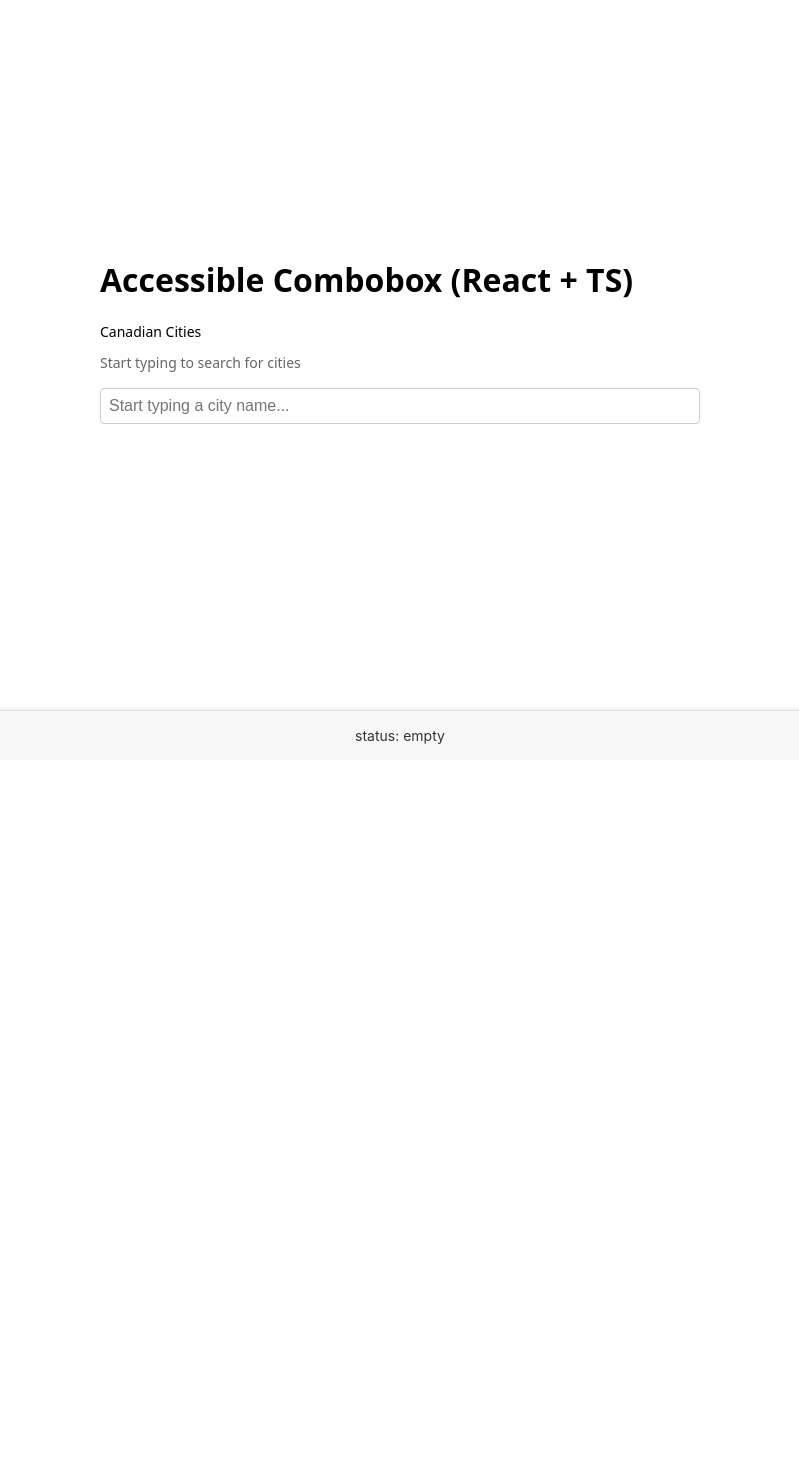
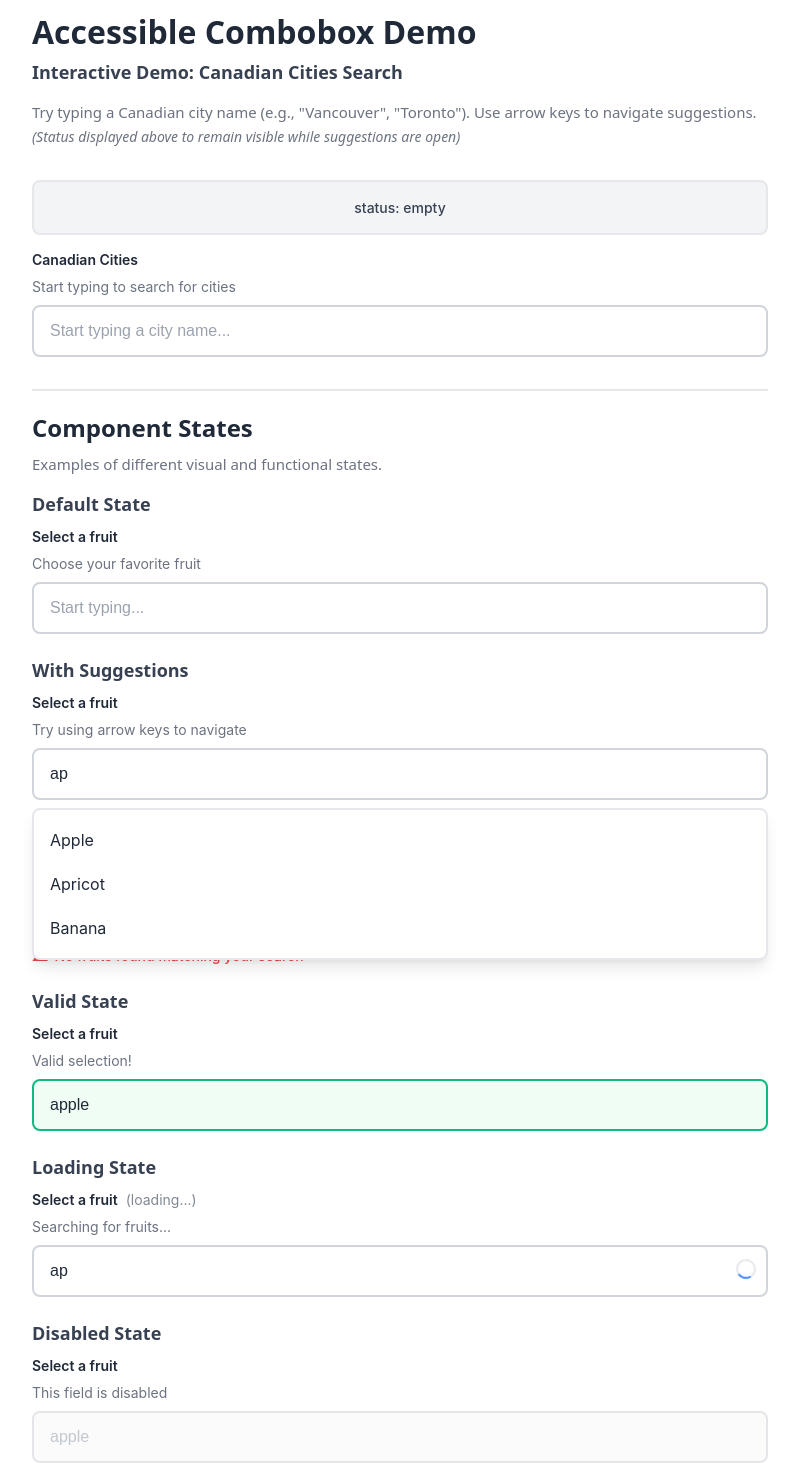
Before and after one commit to oscarpinzon/accessible-combobox-react, a React (Vite) app: page / in a window 1280 px wide. Shown: the part 40-1510 px from the top of the page, without its empty margins (240-1039 px from the left). Before the commit the page ends 800 px from the top, so only its background shows below. Built offline with nearby package versions, Linux system fonts and the light colour scheme.

Commit message:
feat: migrate styles from App.css to App.module.css and enhance component styling

```diff
--- a/src/App.css
+++ /dev/null
@@ -1,15 +0,0 @@
-.app-container {
-  display: flex;
-  flex-direction: column;
-  justify-content: center;
-  align-items: center;
-  min-height: 100vh;
-  padding: 20px;
-  padding-bottom: 80px;
-  box-sizing: border-box;
-}
-
-.app-container main {
-  max-width: 600px;
-  width: 100%;
-}
--- /dev/null
+++ b/src/App.module.css
@@ -0,0 +1,108 @@
+.container {
+  padding: 2rem;
+  max-width: 800px;
+  margin: 0 auto;
+  min-height: 100vh;
+  padding-bottom: 2rem;
+}
+
+.title {
+  font-size: 2rem;
+  font-weight: 700;
+  color: #1f2937;
+  margin-bottom: 0.5rem;
+  line-height: 1.2;
+}
+
+.description {
+  font-size: 0.9375rem;
+  color: #6b7280;
+  margin: 0;
+  line-height: 1.6;
+}
+
+.realExample {
+  display: flex;
+  flex-direction: column;
+  gap: 1rem;
+  margin-bottom: 2rem;
+}
+
+.divider {
+  border: 0;
+  border-top: 2px solid #e5e7eb;
+  margin: 1rem 0;
+}
+
+.statesHeader {
+  margin-bottom: 1rem;
+}
+
+.showcaseTitle {
+  font-size: 1.5rem;
+  font-weight: 600;
+  color: #1f2937;
+  margin-bottom: 0.5rem;
+}
+
+.statesShowcase {
+  display: grid;
+  gap: 1.5rem;
+}
+
+.section {
+  display: flex;
+  flex-direction: column;
+  gap: 0.75rem;
+}
+
+.sectionTitle {
+  font-size: 1.125rem;
+  font-weight: 600;
+  color: #374151;
+  margin: 0;
+}
+
+.selectedCity {
+  padding: 1rem;
+  background-color: #f0fdf4;
+  border-radius: 0.5rem;
+  border: 2px solid #10b981;
+  color: #065f46;
+  animation: slideIn 0.3s ease;
+}
+
+.selectedCity strong {
+  color: #047857;
+}
+
+@keyframes slideIn {
+  from {
+    opacity: 0;
+    transform: translateY(-0.5rem);
+  }
+  to {
+    opacity: 1;
+    transform: translateY(0);
+  }
+}
+
+/* Responsive */
+@media (max-width: 640px) {
+  .container {
+    padding: 1rem;
+    padding-bottom: 1.5rem;
+  }
+
+  .title {
+    font-size: 1.5rem;
+  }
+
+  .showcaseTitle {
+    font-size: 1.25rem;
+  }
+
+  .statesShowcase {
+    gap: 1.25rem;
+  }
+}
--- a/src/App.tsx
+++ b/src/App.tsx
@@ -1,28 +1,130 @@
 import { CityField } from '@/components/CityField';
+import { Combobox } from '@/components/Combobox';
 import { StatusBar } from '@/components/StatusBar';
 import { useState } from 'react';
-import './App.css';
+import styles from './App.module.css';
+
+const mockOptions = [
+  { value: 'apple', label: 'Apple' },
+  { value: 'apricot', label: 'Apricot' },
+  { value: 'banana', label: 'Banana' },
+];
 
 export default function App() {
   const [status, setStatus] = useState<string>('empty');
-
-  const handleCityChange = (city: string) => {
-    console.log('Selected city:', city);
-  };
+  const [value1, setValue1] = useState('');
+  const [value2, setValue2] = useState('ap');
+  const [value3, setValue3] = useState('xyz');
 
   return (
-    <div className="app-container">
-      <main>
-        <h1>Accessible Combobox (React + TS)</h1>
+    <div className={styles.container}>
+      <h1 className={styles.title}>Accessible Combobox Demo</h1>
 
-        <CityField
-          label="Canadian Cities"
-          onCityChange={handleCityChange}
-          onStatusChange={setStatus}
-        />
-      </main>
+      <div className={styles.realExample}>
+        <h2 className={styles.sectionTitle}>
+          Interactive Demo: Canadian Cities Search
+        </h2>
+        <p className={styles.description}>
+          Try typing a Canadian city name (e.g., "Vancouver", "Toronto"). Use
+          arrow keys to navigate suggestions.
+          <br />
+          <em style={{ fontSize: '0.875rem', color: '#6b7280' }}>
+            (Status displayed above to remain visible while suggestions are
+            open)
+          </em>
+        </p>
+        <StatusBar status={status} />
+        <CityField label="Canadian Cities" onStatusChange={setStatus} />
+      </div>
 
-      <StatusBar status={status} />
+      <hr className={styles.divider} />
+
+      <div className={styles.statesHeader}>
+        <h2 className={styles.showcaseTitle}>Component States</h2>
+        <p className={styles.description}>
+          Examples of different visual and functional states.
+        </p>
+      </div>
+
+      <div className={styles.statesShowcase}>
+        <section className={styles.section}>
+          <h3 className={styles.sectionTitle}>Default State</h3>
+          <Combobox
+            id="default"
+            label="Select a fruit"
+            value={value1}
+            options={mockOptions}
+            onChange={setValue1}
+            placeholder="Start typing..."
+            helperText="Choose your favorite fruit"
+          />
+        </section>
+
+        <section className={styles.section}>
+          <h3 className={styles.sectionTitle}>With Suggestions</h3>
+          <Combobox
+            id="suggestions"
+            label="Select a fruit"
+            value={value2}
+            options={mockOptions}
+            onChange={setValue2}
+            placeholder="Start typing..."
+            helperText="Try using arrow keys to navigate"
+          />
+        </section>
+
+        <section className={styles.section}>
+          <h3 className={styles.sectionTitle}>Error State</h3>
+          <Combobox
+            id="error"
+            label="Select a fruit"
+            value={value3}
+            options={[]}
+            onChange={setValue3}
+            placeholder="Start typing..."
+            errorText="No fruits found matching your search"
+          />
+        </section>
+
+        <section className={styles.section}>
+          <h3 className={styles.sectionTitle}>Valid State</h3>
+          <Combobox
+            id="valid"
+            label="Select a fruit"
+            value="apple"
+            options={mockOptions}
+            onChange={() => {}}
+            isValid={(v) => v === 'apple'}
+            helperText="Valid selection!"
+          />
+        </section>
+
+        <section className={styles.section}>
+          <h3 className={styles.sectionTitle}>Loading State</h3>
+          <Combobox
+            id="loading"
+            label="Select a fruit"
+            value="ap"
+            options={[]}
+            onChange={() => {}}
+            isLoading={true}
+            helperText="Searching for fruits..."
+          />
+        </section>
+
+        <section className={styles.section}>
+          <h3 className={styles.sectionTitle}>Disabled State</h3>
+          <Combobox
+            id="disabled"
+            label="Select a fruit"
+            value="apple"
+            options={mockOptions}
+            onChange={() => {}}
+            disabled={true}
+            helperText="This field is disabled"
+          />
+        </section>
+      </div>
     </div>
   );
 }
--- a/src/components/Combobox/Combobox.module.css
+++ b/src/components/Combobox/Combobox.module.css
@@ -1,117 +1,147 @@
+/* Base Container */
 .container {
-  display: flex;
-  flex-direction: column;
-  gap: 0.5rem;
+  position: relative;
+  width: 100%;
+  font-family:
+    -apple-system, BlinkMacSystemFont, 'Segoe UI', 'Roboto', 'Oxygen', 'Ubuntu',
+    'Cantarell', 'Fira Sans', 'Droid Sans', 'Helvetica Neue', sans-serif;
+}
+
+/* Label */
+.label {
+  display: block;
+  font-size: 0.875rem;
+  font-weight: 600;
+  color: #1f2937;
+  margin-bottom: 0.5rem;
+  transition: color 0.2s ease;
+}
+
+/* Helper Text */
+.helperText {
+  font-size: 0.875rem;
+  color: #6b7280;
+  margin-top: 0.25rem;
+  margin-bottom: 0.5rem;
+  line-height: 1.5;
+}
+
+/* Input Wrapper */
+.wrapper {
+  position: relative;
   width: 100%;
 }
 
-.label {
-  font-weight: 500;
-  font-size: 0.875rem;
-}
-
-.wrapper {
-  position: relative;
-}
-
+/* Input */
 .input {
   width: 100%;
-  padding: 0.5rem;
-  border: 1px solid #ccc;
-  border-radius: 4px;
+  padding: 0.75rem 1rem;
   font-size: 1rem;
+  line-height: 1.5;
+  color: #1f2937;
+  background-color: #ffffff;
+  border: 2px solid #d1d5db;
+  border-radius: 0.5rem;
+  outline: none;
+  transition: all 0.2s ease;
+  box-sizing: border-box;
 }
 
 .input:focus {
-  outline: 2px solid #007bff;
-  outline-offset: 2px;
+  border-color: #3b82f6;
+  box-shadow: 0 0 0 3px rgba(59, 130, 246, 0.1);
+}
+
+.input:hover:not(:disabled) {
+  border-color: #9ca3af;
+}
+
+.input::placeholder {
+  color: #9ca3af;
 }
 
 .inputValid {
-  border-color: #28a745;
-  background-color: #f0fff4;
+  border-color: #10b981;
+  background-color: #f0fdf4;
 }
 
-.listbox {
-  position: absolute;
-  top: 100%;
-  left: 0;
-  right: 0;
-  margin: 0.25rem 0 0 0;
-  padding: 0;
-  list-style: none;
-  background: white;
-  border: 1px solid #ccc;
-  border-radius: 4px;
-  max-height: 300px;
-  overflow-y: auto;
-  box-shadow: 0 2px 8px rgba(0, 0, 0, 0.1);
-  z-index: 1000;
-  scroll-behavior: smooth;
-}
-
-.option {
-  padding: 0.5rem;
-  cursor: pointer;
-}
-
-.option:hover,
-.optionSelected {
-  background-color: #007bff;
-  color: white;
-}
-
-.helperText {
-  font-size: 0.875rem;
-  color: #666;
-  margin-top: 0.25rem;
-  margin-bottom: 0.5rem;
-}
-
-.errorText {
-  font-size: 0.875rem;
-  color: #d32f2f;
-  margin-top: 0.25rem;
-  font-weight: 500;
+.inputValid:focus {
+  border-color: #10b981;
+  box-shadow: 0 0 0 3px rgba(16, 185, 129, 0.1);
 }
 
 .inputError {
-  border-color: #d32f2f;
-  background-color: #fff5f5;
+  border-color: #ef4444;
+  background-color: #fef2f2;
 }
 
 .inputError:focus {
-  outline-color: #d32f2f;
-  border-color: #d32f2f;
+  border-color: #ef4444;
+  box-shadow: 0 0 0 3px rgba(239, 68, 68, 0.1);
 }
 
 .inputDisabled {
-  background-color: #f5f5f5;
+  background-color: #f9fafb;
+  color: #9ca3af;
   cursor: not-allowed;
   opacity: 0.6;
 }
 
+.inputDisabled:hover {
+  border-color: #d1d5db;
+}
+
+/* Error Text */
+.errorText {
+  font-size: 0.875rem;
+  color: #ef4444;
+  margin-top: 0.5rem;
+  font-weight: 500;
+  display: flex;
+  align-items: center;
+  gap: 0.375rem;
+}
+
+.errorText::before {
+  content: '⚠';
+  font-size: 1rem;
+}
+
+/* Loading Indicator in Label */
 .loadingIndicator {
   font-size: 0.875rem;
-  color: #666;
+  color: #6b7280;
   font-weight: normal;
   margin-left: 0.5rem;
+  animation: pulse 1.5s ease-in-out infinite;
 }
 
+@keyframes pulse {
+  0%,
+  100% {
+    opacity: 1;
+  }
+  50% {
+    opacity: 0.5;
+  }
+}
+
+/* Loading Spinner */
 .loadingSpinner {
   position: absolute;
   right: 0.75rem;
   top: 50%;
   transform: translateY(-50%);
   pointer-events: none;
+  z-index: 1;
 }
 
 .spinner {
   display: inline-block;
-  width: 1rem;
-  height: 1rem;
-  border: 2px solid #e0e0e0;
-  border-top-color: #0066cc;
+  width: 1.25rem;
+  height: 1.25rem;
+  border: 2px solid #e5e7eb;
+  border-top-color: #3b82f6;
   border-radius: 50%;
   animation: spin 0.6s linear infinite;
 }
@@ -122,9 +152,126 @@
   }
 }
 
+/* ListBox */
+.listbox {
+  position: absolute;
+  top: calc(100% + 0.5rem);
+  left: 0;
+  right: 0;
+  max-height: 300px;
+  overflow-y: auto;
+  background-color: #ffffff;
+  border: 2px solid #e5e7eb;
+  border-radius: 0.5rem;
+  box-shadow:
+    0 10px 15px -3px rgba(0, 0, 0, 0.1),
+    0 4px 6px -2px rgba(0, 0, 0, 0.05);
+  list-style: none;
+  margin: 0;
+  padding: 0.5rem 0;
+  z-index: 50;
+  animation: slideDown 0.2s ease;
+}
+
+@keyframes slideDown {
+  from {
+    opacity: 0;
+    transform: translateY(-0.5rem);
+  }
+  to {
+    opacity: 1;
+    transform: translateY(0);
+  }
+}
+
+/* Custom Scrollbar */
+.listbox::-webkit-scrollbar {
+  width: 0.5rem;
+}
+
+.listbox::-webkit-scrollbar-track {
+  background: #f9fafb;
+  border-radius: 0.25rem;
+}
+
+.listbox::-webkit-scrollbar-thumb {
+  background: #d1d5db;
+  border-radius: 0.25rem;
+}
+
+.listbox::-webkit-scrollbar-thumb:hover {
+  background: #9ca3af;
+}
+
+/* Options */
+.option {
+  padding: 0.75rem 1rem;
+  cursor: pointer;
+  color: #1f2937;
+  transition: all 0.15s ease;
+  display: flex;
+  align-items: center;
+  gap: 0.5rem;
+}
+
+.option:hover {
+  background-color: #f3f4f6;
+}
+
+/* Selected/Highlighted Option */
+.optionSelected {
+  background-color: #3b82f6;
+  color: #ffffff;
+  font-weight: 500;
+}
+
+.optionSelected:hover {
+  background-color: #2563eb;
+}
+
+/* Focus visible indicator for keyboard navigation */
+.option:focus-visible {
+  outline: 2px solid #3b82f6;
+  outline-offset: -2px;
+}
+
+/* Touch Support - Larger touch targets on mobile */
 @media (hover: none) and (pointer: coarse) {
   .option {
     min-height: 44px;
-    padding: 0.75rem 1rem;
+    padding: 1rem;
+  }
+
+  .input {
+    padding: 1rem;
+    font-size: 1rem;
   }
 }
+
+/* Reduced Motion Support */
+@media (prefers-reduced-motion: reduce) {
+  .input,
+  .option,
+  .listbox,
+  .loadingIndicator {
+    transition: none;
+    animation: none;
+  }
+
+  .spinner {
+    animation: none;
+    border-top-color: transparent;
+  }
+}
+
+/* High Contrast Mode */
+@media (prefers-contrast: high) {
+  .input {
+    border-width: 3px;
+  }
+
+  .optionSelected {
+    outline: 3px solid currentColor;
+    outline-offset: -3px;
+  }
+}
--- a/src/components/StatusBar/StatusBar.module.css
+++ b/src/components/StatusBar/StatusBar.module.css
@@ -1,27 +1,25 @@
 .container {
-  position: fixed;
-  bottom: 0;
-  left: 0;
-  right: 0;
-  padding: 15px 20px;
-  background-color: #f8f8f8;
-  border-top: 1px solid #e0e0e0;
+  padding: 1rem 1.25rem;
+  background-color: #f3f4f6;
+  border: 2px solid #e5e7eb;
+  border-radius: 0.5rem;
   text-align: center;
-  font-size: 14px;
-  color: #333;
-  box-shadow: 0 -2px 4px rgba(0, 0, 0, 0.05);
-  z-index: 100;
+  font-size: 0.875rem;
+  color: #374151;
+  margin-top: 1rem;
 }
 
 .text {
   font-family:
     -apple-system, BlinkMacSystemFont, 'Segoe UI', 'Roboto', 'Oxygen', 'Ubuntu',
     'Cantarell', 'Fira Sans', 'Droid Sans', 'Helvetica Neue', sans-serif;
+  font-weight: 500;
 }
 
+/* Responsive */
 @media (max-width: 768px) {
   .container {
-    padding: 12px 16px;
-    font-size: 13px;
+    padding: 0.75rem 1rem;
+    font-size: 0.8125rem;
   }
 }
```
